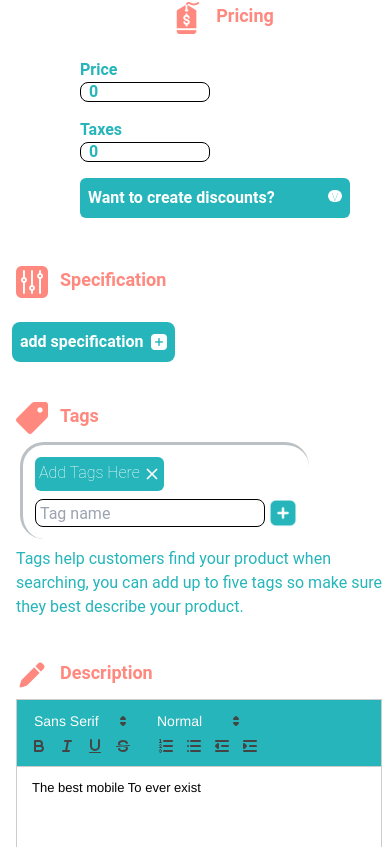
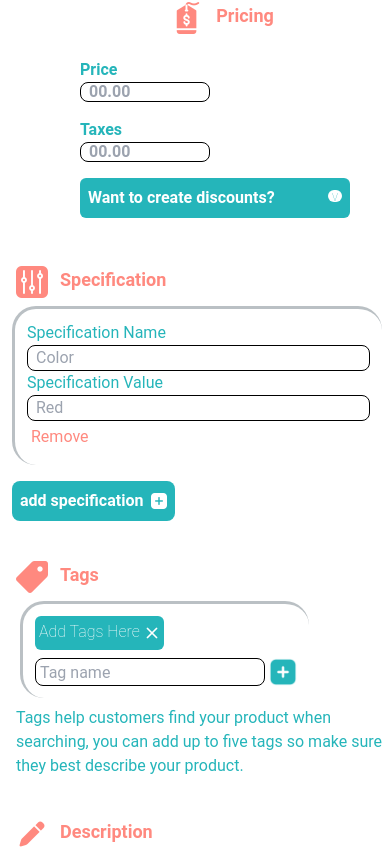
Before and after one commit to RanaMohamad21/Aida-Front-End, a React (Vite) app in the folder Aida/: page /addproduct/1 in a window 390 px wide. Shown: the part 957-1804 px from the top of the page. Built offline with nearby package versions, Linux system fonts and the light colour scheme.

Commit message:
Finished the addProduct and Update Product.

```diff
--- /dev/null
+++ b/Aida/src/UI/CustomAlert.jsx
@@ -0,0 +1,19 @@
+function CustomAlert({ message, onClose }) {
+  return (
+    <div className="fixed top-0 left-0 right-0 bottom-0 flex items-center justify-center bg-black bg-opacity-50 z-50">
+      <div className="bg-white p-6 rounded-md shadow-md">
+        <p className="text-lg font-semibold mb-4">{message}</p>
+        <div className="flex justify-center">
+        <button
+          className="bg-blue-500 text-white px-4 py-2 rounded-md hover:bg-blue-600 bg-FlamingoPink mr-2"
+          onClick={onClose}
+        >
+          Ok
+        </button>
+        </div>
+      </div>
+    </div>
+  );
+}
+
+export default CustomAlert;
--- a/Aida/src/UI/TextEditor.jsx
+++ b/Aida/src/UI/TextEditor.jsx
@@ -1,4 +1,4 @@
-import { useState, useRef } from "react";
+import {  useRef } from "react";
 import ReactQuill from "react-quill";
 import "react-quill/dist/quill.snow.css";
 import "./TextEditor.css";
@@ -17,61 +17,69 @@ const modules = {
   ],
 };
 
-function TextEditor({ text, setValue, name, register }) {
-  const [isFocused, setIsFocused] = useState(false);
+function TextEditor({ value, setValue,  }) {
+  // const [isFocused, setIsFocused] = useState(false);
   const editorRef = useRef(null);
-  const handleFocus = () => {
-    setIsFocused(true);
-  };
+  // const handleFocus = () => {
+  //   setIsFocused(true);
+  // };
 
-  const handleBlur = () => {
-    setIsFocused(false);
-  };
+  // const handleBlur = () => {
+  //   setIsFocused(false);
+  // };
 
-  const handleClickPlaceholder = () => {
-    editorRef.current.focus();
-  };
+  // const handleClickPlaceholder = () => {
+  //   editorRef.current.focus();
+  // };
 
-  const handleTextChange = (value) => {
-    setValue(name, value);
-  };
+  // const handleTextChange = (value) => {
+  //   console.log("Description:", value);
+  //   setDesc(value);
+  //   setValue("description", value);
+  //   console.log(des);
+  // };
+
 
   return (
-    <div
-      className={`relative ${
-        isFocused || text ? "" : "placeholder-text"
-      } h-64 lg:w-1/2 pl-4 mr-2`}
-    >
+    <div className={`relative  h-64 lg:w-1/2 pl-4 mr-2`}>
       <ReactQuill
         theme="snow"
-        value={text}
-        onChange={handleTextChange}
+
+        placeholder={"Type your description here..."}
         modules={modules}
-        onFocus={handleFocus}
-        onBlur={handleBlur}
+        // onFocus={handleFocus}
+        // onBlur={handleBlur}
         ref={editorRef}
-        className=" h-full"
-        {...register(name)}
+        className=" h-full "
+        value={value}
+        onChange={setValue}
       >
         {/* <div style={toolbarStyles} /> */}
       </ReactQuill>
-      {!text && !isFocused && (
+      {/* {!text && !isFocused && (
         <div
           className="absolute top-[50px] left-3 text-gray cursor-text ml-4"
           onClick={handleClickPlaceholder}
         >
           Type your description here...
         </div>
-      )}
+      )} */}
     </div>
   );
 }
 
 TextEditor.propTypes = {
-  text: PropTypes.string.isRequired, // text prop is required and must be a string
+  value: PropTypes.string.isRequired, // text prop is required and must be a string
   setValue: PropTypes.func.isRequired, // setValue prop is required and must be a function
-  name: PropTypes.string.isRequired, // name prop is required and must be a string
-  register: PropTypes.func.isRequired, // register prop is required and must be a function
-};
+  };
 
 export default TextEditor;
+
+// TextEditor.propTypes = {
+//   text: PropTypes.string.isRequired, // text prop is required and must be a string
+//   setValue: PropTypes.func.isRequired, // setValue prop is required and must be a function
+//   name: PropTypes.string.isRequired, // name prop is required and must be a string
+//   register: PropTypes.func.isRequired, // register prop is required and must be a function
+// };
+
+// export default TextEditor;
--- a/Aida/src/Vendor/AddProductPage.jsx
+++ b/Aida/src/Vendor/AddProductPage.jsx
@@ -1,47 +1,22 @@
-import { useEffect, useState } from "react";
-import InfoAndPricing from "./InfoAndPricing";
-import SpecificationsCollection from "./SpecificationsCollection";
-import VendorNavBar from "./VendorNavBar";
-import tag from "../assets/vendor/products/tag.png";
-import Tag from "./Tag";
-import add from "../assets/vendor/products/add.png";
-import descriptionTag from "../assets/vendor/products/pen.png";
-import TitleAndLogo from "../UI/TitleAndLogo";
-import TextEditor from "../UI/TextEditor";
-import Background from "../assets/vendor/products/header.jpeg";
-import { useForm } from "react-hook-form";
-import Loader from "../UI/Loader";
-import { DevTool } from "@hookform/devtools";
+
+
 import ProductForm from "./ProductForm";
 // import { useLocation } from "react-router-dom";
 
-// / We Can change the onSubmit function to assynchronous like specified in the react hook form guide
+
 
 //* Discount Percentage is in percentage ranges[0-100] not [0-1]
-//* I am sending the tags as a single string joined by ","
 
-// const initialProduct = {
-//   productID:-1,
-//   title: "",
-//   category:"",
-//   availableStockCount: 0,
-//   price: 0,
-//   taxes: 0,
-//   specification: [],
-//   tags:[],
-//   description:"",
-//   hasDiscount:false,
-//   discountDurationType:"",
-//   enableSubscription:false,
-//   isUsed:false,
-//   discountPercentage:"",
-//   durationInDays:"",
-//   hasDiscountCode:""
-// };
+
+
 function AddProductPage() {
-// The `product` prop is used to pre-populate the form fields in case of product update
+
+  function handleAddProduct(pID,pShelf){
+
+  }
+
 return (
-  <ProductForm/>
+  <ProductForm handleProduct = {handleAddProduct}/>
 );
 }
 
--- a/Aida/src/Vendor/ProductForm.jsx
+++ b/Aida/src/Vendor/ProductForm.jsx
@@ -9,66 +9,71 @@ import descriptionTag from "../assets/vendor/products/pen.png";
 import TitleAndLogo from "../UI/TitleAndLogo";
 import TextEditor from "../UI/TextEditor";
 import Background from "../assets/vendor/products/header.jpeg";
-import { useForm, useFieldArray } from "react-hook-form";
+import { useForm } from "react-hook-form";
 // import Loader from "../UI/Loader";
 import { DevTool } from "@hookform/devtools";
-
+import PropTypes from "prop-types";
+import CustomAlert from "../UI/CustomAlert";
 // import { useLocation } from "react-router-dom";
 
-const initialProduct = {
-  title: "Samsung A34",
-  category: "fashion",
-  availableStockCount: 0,
-  price: 0,
-  taxes: 0,
-  specification: [{ name: "Color", specification: "Red" }],
-  //* Tags must be an array of objects of the key called "value"
-  tags: [
-    { value: "Electronic Devices" },
-    { value: "Dual SIM" },
-    { value: "Exclusive" },
-  ],
-  description: "The best mobile To ever exist",
-  discountDurationType: "",
-  enableSubscription: true,
-  isUsed: true,
-  discountPercentage: "",
-  durationInDays: 0,
-  hasDiscountCode: "",
-};
-function ProductForm() {
-  // The `product` prop is used to pre-populate the form fields in case of product update
-  //? We will need to take the hasDiscount Initialvalue as a prop
+const maxImagesAllowed = 5;
 
+/**
+ * ProductForm Component
+ *
+ * This component renders a form for creating or editing a product. It takes in
+ * several props, including the initial product data, and uses React Hook Form
+ *Sets the product to an empty product object in case of product creation and to the current product details in case of product update.
+ *
+ * Props:
+ * - pDescription: The product description
+ * - pTags: The product tags
+ * - pSpecifications: The product specifications
+ * - pImages: The s and specifications images
+ * - handleProduct: A function that adds/updates the product in the shelf.
+ * - initialProduct: prop is used to pre-populate the useForm hook in case of product update page and includes everything except the tags, description, image/// Required!
+ * * The reason that I need some data out of the product data is that the initial product parameter contains only the data that is needed for the useForm hook.
+ *
+ */
+
+/* TODO:
+      1. A specification can't be left empty
+      2. Images must have max width and height
+      3. The button to add images must be removed when we reach the max number of images.
+
+
+*/
+function ProductForm({
+  pDescription,
+  pTags,
+  pSpecifications,
+  pImages,
+  pHasDiscount = false,
+  initialProduct,
+  handleProduct,
+}) {
   // const location = useLocation();
-  // // product ID incase of creating a nw product
+  // // product ID in case of creating a nw product
   // const productID = location.state?.productId;
-
-  //Sets the product to an empty product object in case of product creation and to the current product details in case of product update.
-
+  const [showAlert, setShowAlert] = useState(false);
   const { register, handleSubmit, control, getValues, setValue, watch } =
     useForm({
-      defaultValues: initialProduct,
+      defaultValues: initialProduct || {},
     });
 
+  const [images, setImages] = useState(pImages || []);
+  /* TODO: We may need to modify the initial value of the
+  preview images as we don't need all the information in the
+   image object
+  */
+  const [previewImages, setPreviewImages] = useState(pImages || []);
+  const [tags, setTags] = useState(pTags || ["Add tags here"]);
+  const [newTag, setNewTag] = useState("");
+  const [description, setDescription] = useState(pDescription || "");
 
-  const [images, setImages] = useState([]);
-  const [previewImages, setPreviewImages] = useState([]);
-  const [tags, setTags] = useState(["Add tags here",]);
-  const [newTag, setNewTag] = useState("");
-
-  const { fields, append, remove } = useFieldArray({
-    control,
-    name: "specifications",
-  });
-
-  const handleAddSpec = () => {
-    append({ name: "", specification: "" });
-  };
-
-  const handleRemoveSpec = (index) => {
-    remove(index);
-  };
+  const [specifications, setSpecifications] = useState(
+    pSpecifications || [{ name: "", specification: "" }]
+  );
   function handleDeleteImage(index) {
     setPreviewImages((prevImages) => {
       const newImages = [...prevImages];
@@ -81,7 +86,31 @@ function ProductForm() {
       return newImages;
     });
   }
+  /// Testing
+  // useEffect(() => {
+  //   console.log(specifications);
+  // }, [specifications]);
 
+  const handleImageChange = (e) => {
+    e.preventDefault();
+    if (e.target.files && e.target.files.length > 0) {
+      if (e.target.files.length > maxImagesAllowed) {
+        setShowAlert(true);
+        // Clear the input to prevent further files from being added
+        e.value = "";
+      } else {
+        const newImages = [...images];
+        for (
+          let i = 0;
+          i < e.target.files.length && e.target.files.length && i < 5;
+          i++
+        ) {
+          newImages.push(e.target.files[i]);
+        }
+        setImages(newImages);
+      }
+    }
+  };
   function handleDeleteTag(index) {
     setTags((prevTags) => {
       const newTags = [...prevTags];
@@ -124,7 +153,12 @@ function ProductForm() {
       >
         <div className=" grid-rows-[auto,1fr] mb-14">
           {/* Upload Image  */}
-
+          {showAlert && (
+            <CustomAlert
+              message={`You can only select up to ${maxImagesAllowed} images.`}
+              onClose={() => setShowAlert(false)}
+            />
+          )}
           <div
             className={` h-[500px] relative border-t-[8px] border-t-white`}
             style={{
@@ -168,22 +202,7 @@ function ProductForm() {
                     className="hidden"
                     accept="image/*"
                     {...register("images[]")}
-                    onChange={(e) => {
-                      e.preventDefault();
-                      if (e.target.files && e.target.files.length > 0) {
-                        const newImages = [...images];
-                        for (
-                          let i = 0;
-                          i < e.target.files.length &&
-                          e.target.files.length &&
-                          i < 5;
-                          i++
-                        ) {
-                          newImages.push(e.target.files[i]);
-                        }
-                        setImages(newImages);
-                      }
-                    }}
+                    onChange={handleImageChange}
                     multiple
                   />
                   <div className="bg-white text-teal p-4 text-3xl mb-2 rounded-lg">
@@ -204,12 +223,12 @@ function ProductForm() {
             register={register}
             watch={watch}
             setValue={setValue}
+            getValues={getValues}
+            pHasDiscount={pHasDiscount}
           />
           <SpecificationsCollection
-        fields={fields}
-        handleAddSpec={handleAddSpec}
-        handleRemoveSpec={handleRemoveSpec}
-        register={register}
+            specifications={specifications}
+            setSpecifications={setSpecifications}
           />
 
           {/* Tags */}
@@ -254,22 +273,40 @@ function ProductForm() {
           <TitleAndLogo imgURL={descriptionTag} style="mt-10">
             Description
           </TitleAndLogo>
-          <TextEditor
+          <TextEditor value={description} setValue={setDescription} />
+          {/* <TextEditor
             text={getValues("description")}
             setValue={setValue}
             name="description"
+            setDesc={setDescription}
+            des={description}
             register={register}
-            />
+          /> */}
         </div>
 
+        <div className="  flex mb-10 ">
           <input
             type="submit"
             value="Create"
             className="bg-FlamingoPink text-white w-1/3   rounded-md h-8 uppercase my-5 cursor-pointer hover:translate-x-[2px] hover:translate-y-[2px] transition-all text-center justify-center pt-1 mx-auto"
           />
+        </div>
       </form>
       <DevTool control={control} />
     </>
   );
 }
 export default ProductForm;
+
+ProductForm.propTypes = {
+  pDescription: PropTypes.string, // required prop
+  pHasDiscount: PropTypes.bool, // required prop
+  pTags: PropTypes.arrayOf(PropTypes.object), // optional prop
+  pSpecifications: PropTypes.arrayOf(PropTypes.object), // optional prop
+  pImages: PropTypes.arrayOf(
+    PropTypes.shape({
+      url: PropTypes.string.isRequired,
+    })
+  ),
+  initialProduct: PropTypes.object.isRequired, // required prop
+};
--- a/Aida/src/Vendor/Specification.jsx
+++ b/Aida/src/Vendor/Specification.jsx
@@ -1,21 +1,38 @@
-/* eslint-disable react/prop-types */function Specification({ index, register, handleRemoveSpec }) {
+/* eslint-disable react/prop-types */
+function Specification({
+  index,
+  spec,
+  handleDeleteSpecification,
+  updateSpecification,
+}) {
+  const handleChange = (e) => {
+    const { name, value } = e.target;
+    updateSpecification(index, name, value);
+  };
+
   return (
     <div className="  capitalize border-t-[3px] border-t-gray border-l-gray  border-l-[3px] p-3  rounded-3xl ml-1 text-teal   ">
       <p>specification name</p>
       <input
         type="text"
         placeholder="Color"
-        {...register(`specifications[${index}].name`)}
+        name="name"
+        value={spec.name}
+        className="specificationInput"
+        onChange={handleChange}
       />
       <p>specification value</p>
       <input
         type="text"
-        placeholder= "Red"
-        {...register(`specifications[${index}].specification`)}
+        placeholder="Red"
+        name="specification"
+        value={spec.specification}
+        className="specificationInput"
+        onChange={handleChange}
       />
       <button
-        className="bg-red-500 p-1 text-white rounded-md"
-        onClick={() => handleRemoveSpec(index)}
+        className="bg-red-500 p-1 text-FlamingoPink rounded-md block"
+        onClick={handleDeleteSpecification}
       >
         Remove
       </button>
@@ -24,3 +41,52 @@
 }
 
 export default Specification;
+
+// /* eslint-disable react/prop-types */function Specification({ index, register, handleRemoveSpec }) {
+//   return (
+//     <div className="  capitalize border-t-[3px] border-t-gray border-l-gray  border-l-[3px] p-3  rounded-3xl ml-1 text-teal   ">
+//       <p>specification name</p>
+//       <input
+//         type="text"
+//         placeholder="Color"
+//         {...register(`specifications[${index}].name`)}
+//       />
+//       <p>specification value</p>
+//       <input
+//         type="text"
+//         placeholder= "Red"
+//         {...register(`specifications[${index}].specification`)}
+//       />
+//       <button
+//         className="bg-red-500 p-1 text-white rounded-md"
+//         onClick={() => handleRemoveSpec(index)}
+//       >
+//         Remove
+//       </button>
+//     </div>
+//   );
+// }
+
+// export default Specification;
+
+const handleNameChange = (e) => {
+  updateSpecifications((prevSpecs) => {
+    const newSpecs = [...prevSpecs];
+    if (newSpecs[index]) {
+      // Check if newSpecs[index] exists
+      newSpecs[index].name = e.target.value || "";
+    }
+    return newSpecs;
+  });
+};
+
+const handleSpecificationChange = (e) => {
+  updateSpecifications((prevSpecs) => {
+    const newSpecs = [...prevSpecs];
+    if (newSpecs[index]) {
+      // Check if newSpecs[index] exists
+      newSpecs[index].specification = e.target.value || "";
+    }
+    return newSpecs;
+  });
+};
--- a/Aida/src/Vendor/SpecificationsCollection.jsx
+++ b/Aida/src/Vendor/SpecificationsCollection.jsx
@@ -3,26 +3,45 @@ import Specification from "./Specification";
 import Tags from "../assets/vendor/products/filter.png";
 import add from "../assets/UI/addition.png";
 import TitleAndLogo from "../UI/TitleAndLogo";
-function SpecificationsCollection({ fields, handleAddSpec, handleRemoveSpec, register }) {
-  // function handleAddSpec(e) {
-  //   e.preventDefault();
-  //   setSpecifications((prevSpec) => [
-  //     ...prevSpec,
-  //     { name: "", specification: "" },
-  //   ]);
+function SpecificationsCollection({ specifications, setSpecifications }) {
+  const handleAddSpec = (e) => {
+    e.preventDefault();
+    setSpecifications((prevSpec) => [
+      ...prevSpec,
+      { name: "", specification: "" },
+    ]);
+  };
+
+  const handleDeleteSpecification = (index) => {
+    setSpecifications((prevSpec) => {
+      const updatedSpecs = prevSpec.filter((spec, idx) => idx !== index);
+      return updatedSpecs;
+    });
+  };
+
+  const updateSpecification = (index, name, value) => {
+    setSpecifications((prevSpec) => {
+      const updatedSpecs = [...prevSpec];
+      updatedSpecs[index][name] = value;
+      return updatedSpecs;
+    });
+  };
+  // function handleDeleteSpec( index) {
+  //   setSpecifications(prev=>prev.filter((specIndex)=>{return index !== specIndex})
+
   // }
   return (
     <>
-
       <TitleAndLogo imgURL={Tags}>Specification</TitleAndLogo>
       <div className="grid sm:grid-cols-3 sm:gap-4 md:grid-cols-4 md:gap-10 mx-2">
-      {fields.map((field, index) => {
+        {specifications.map((spec, index) => {
           return (
             <Specification
-              key={field.id}
+              key={index}
               index={index}
-              handleRemoveSpec={handleRemoveSpec}
-              register={register}
+              spec={spec}
+              handleDeleteSpecification={() => handleDeleteSpecification(index)}
+              updateSpecification={updateSpecification}
             />
           );
         })}
--- a/Aida/src/Vendor/UpdateProduct.jsx
+++ b/Aida/src/Vendor/UpdateProduct.jsx
@@ -1,70 +1,107 @@
-// import { useEffect, useState } from "react";
-// import AddProductPage from "./AddProductPage";
-// import { useLocation } from "react-router-dom";
-
-// // import { useForm } from "react-hook-form";
+import ProductForm from "./ProductForm";
 
 
-// // const dummyProduct = {
-// //     title: "Samsung A34",
-// //     category:"Fashion",
-// //     availableStockCount: 5,
-// //     price: 500,
-// //     taxes: 50,
-// //     specification:[{ name: "Color", specification: "Red" },],
-// //     tags:[
-// //         "Electronic Devices",
-// //         "Dual SIM",
-// //         "Exclusive",
-// //       ],
-// //     description:"The best mobile To ever exist",
-// //     hasDiscount:false,
-// //     discountDurationType:"",
-// //     enableSubscription:true,
-// //     isUsed:true,
-// //     discountPercentage:"",
-// //     durationInDays:"",
-// //     hasDiscountCode:""
-// // };
+// / How the Product form Expects the inputs to be
+const pDescription  = "<h1>Oh </h1> Hello! <ul><li>Test</li><li>Two</li></ul>"
+const pTags = ["Electronics", "Carbo","Dummy"];
+const pSpecifications = [{name: "Carbon", specification:"Carbon bardo"},{name: "Carbon", specification:"Carbon bardo"}]
+const pHasDiscount = true;
+const initialProduct = {
+  title: "Samsung",
+  category: "electronics",
+  availableStockCount: 6,
+  enableSubscription: true,
+  isUsed:true,
+  price: 350,
+  taxes: 10,
+  discountPercentage: 54,
+  discountDurationType: "number",
+  durationInDays: 34,
+  hasDiscountCode: true,
+}
+function UpdateProduct() {
+
+    function handleUpdateProduct(pID,pShelf){
+
+    }
+
+  return (
+    <ProductForm
+    pDescription={pDescription}
+    pTags={pTags}
+    pSpecifications={pSpecifications}
+    pImages={pImages}
+    pHasDiscount={pHasDiscount}
+    initialProduct={initialProduct}
+    handleProduct = {handleUpdateProduct}
+    />
+
+    )
+}
+
+export default UpdateProduct;
 
 
-// // const onSubmit = (data) => {
-// //   const formData = new FormData();
-// //   for (let i = 0; i < data.images.length; i++) {
-// //     formData.set(`images[${i}]`, data.images[i]);
-// //   }
-// //   formData.append("title", data.title);
-// //   formData.append("category", data.category);
-// //   formData.append("availableStockCount", availableStockCount);
-// //   formData.append("price", Number(price));
-// //   formData.append("taxes", Number(taxes));
-// //   formData.append("specifications", JSON.stringify(specifications));
-// //   formData.append("tags", tags.join(","));
-// //   formData.append("description", description);
-// //   formData.append("hasDiscount", hasDiscount);
-// //   formData.append("discountDurationType", discountDurationType);
-// //   formData.append("enableSubscription", data.enableSubscription);
-// //   formData.append("isUsed", data.isUsed);
-// //   formData.append("discountPercentage", data.discountPercentage);
-// //   formData.append("durationInDays", data.durationInDays);
-// //   formData.append("hasDiscountCode", data.hasDiscountCode);
 
-// //   // Send the form data to the server to update the product
-// //   fetch(`/api/products/${productId}`, {
-// //     method: "PUT",
-// //     body: formData,
-// //   })
-// //     .then((response) => response.json())
-// //     .then((data) => {
-// //       console.log("Product updated successfully", data);
-// //       // Redirect the user to the product page or the vendor dashboard
-// //       // history.push(`/products/${productId}`);
-// //     })
-// //     .catch((error) => {
-// //       console.error("Error updating product", error);
-// //       // Show an error message to the user
-// //     });
-// // };
+
+
+
+
+
+
+
+
+
+
+
+
+
+
+
+
+
+
+
+
+
+
+// const onSubmit = (data) => {
+//   const formData = new FormData();
+//   for (let i = 0; i < data.images.length; i++) {
+//     formData.set(`images[${i}]`, data.images[i]);
+//   }
+//   formData.append("title", data.title);
+//   formData.append("category", data.category);
+//   formData.append("availableStockCount", availableStockCount);
+//   formData.append("price", Number(price));
+//   formData.append("taxes", Number(taxes));
+//   formData.append("specifications", JSON.stringify(specifications));
+//   formData.append("tags", tags.join(","));
+//   formData.append("description", description);
+//   formData.append("hasDiscount", hasDiscount);
+//   formData.append("discountDurationType", discountDurationType);
+//   formData.append("enableSubscription", data.enableSubscription);
+//   formData.append("isUsed", data.isUsed);
+//   formData.append("discountPercentage", data.discountPercentage);
+//   formData.append("durationInDays", data.durationInDays);
+//   formData.append("hasDiscountCode", data.hasDiscountCode);
+
+//   // Send the form data to the server to update the product
+//   fetch(`/api/products/${productId}`, {
+//     method: "PUT",
+//     body: formData,
+//   })
+//     .then((response) => response.json())
+//     .then((data) => {
+//       console.log("Product updated successfully", data);
+//       // Redirect the user to the product page or the vendor dashboard
+//       // history.push(`/products/${productId}`);
+//     })
+//     .catch((error) => {
+//       console.error("Error updating product", error);
+//       // Show an error message to the user
+//     });
+// };
 // function UpdateProductPage() {
 //   const location = useLocation();
 //   const {productDetails, productId, shelfID} = location.state;
```
Also changed, not shown: Aida/src/Vendor/InfoAndPricing.jsx (+35 -25 lines). Lines whose indentation alone changed are shown as unchanged.
